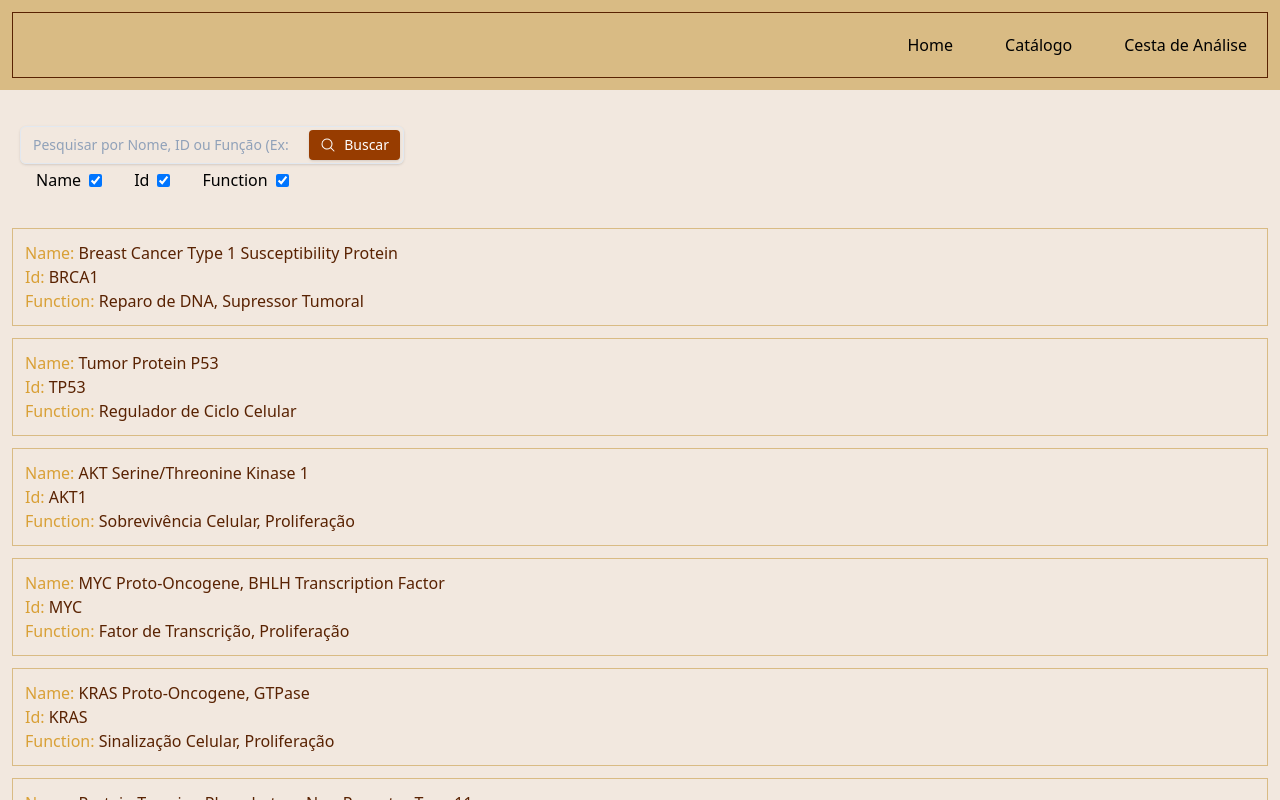
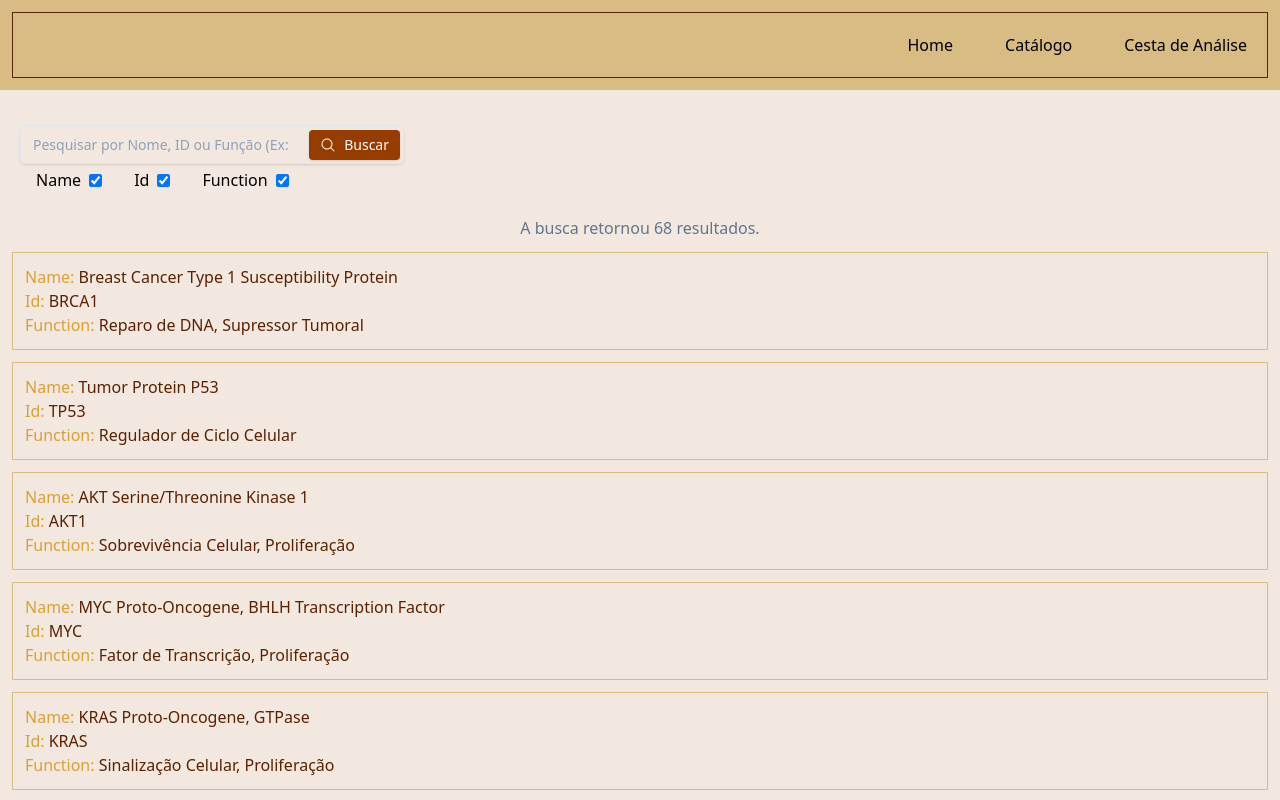
Before and after one commit to im-ivan/bio-data, a React (Vite) app: page /catalog in a window 1280 px wide. Shown: the top 800 px of the page. Built offline with nearby package versions, Linux system fonts and the light colour scheme.

Commit message:
ft: results counter

```diff
--- a/src/components/GeneCatalog.tsx
+++ b/src/components/GeneCatalog.tsx
@@ -9,6 +9,10 @@ interface FilterFields {
     id: boolean;
     function: boolean;
 }
+
+const MAX_ITEMS = 10
+const MAX_LEFT = (MAX_ITEMS - 1) / 2
+
 export const GeneCatalog = () => {
     const genesList: Gene[] = geneData
     const [filters, setFilters] = useState<FilterFields>({
@@ -16,6 +20,7 @@ export const GeneCatalog = () => {
         id: true,
         function: true
     })
+    const [currentPage, setCurrentPage] = useState<number>(1)
 
     const handleFilterChange = (field: keyof FilterFields) => {
         setFilters(prevFilters => ({
@@ -94,6 +99,10 @@ export const GeneCatalog = () => {
             </div>
         </div>
         <div className="catalog-board">
+            {filteredGenes.length === 0 ?
+                <p className="col-span-full text-center text-slate-500">Nenhum gene encontrado com os critérios de busca e filtro.</p> :
+                <p className="col-span-full text-center text-slate-500">A busca retornou {filteredGenes.length} resultados.</p>
+            }
             {
                 filteredGenes.map(gene => {
                     return (
@@ -101,7 +110,6 @@ export const GeneCatalog = () => {
                     )
                 })
             }
-            {filteredGenes.length === 0 && <p className="col-span-full text-center text-slate-500">Nenhum gene encontrado com os critérios de busca e filtro.</p>}
         </div>
     </>
 }
```
